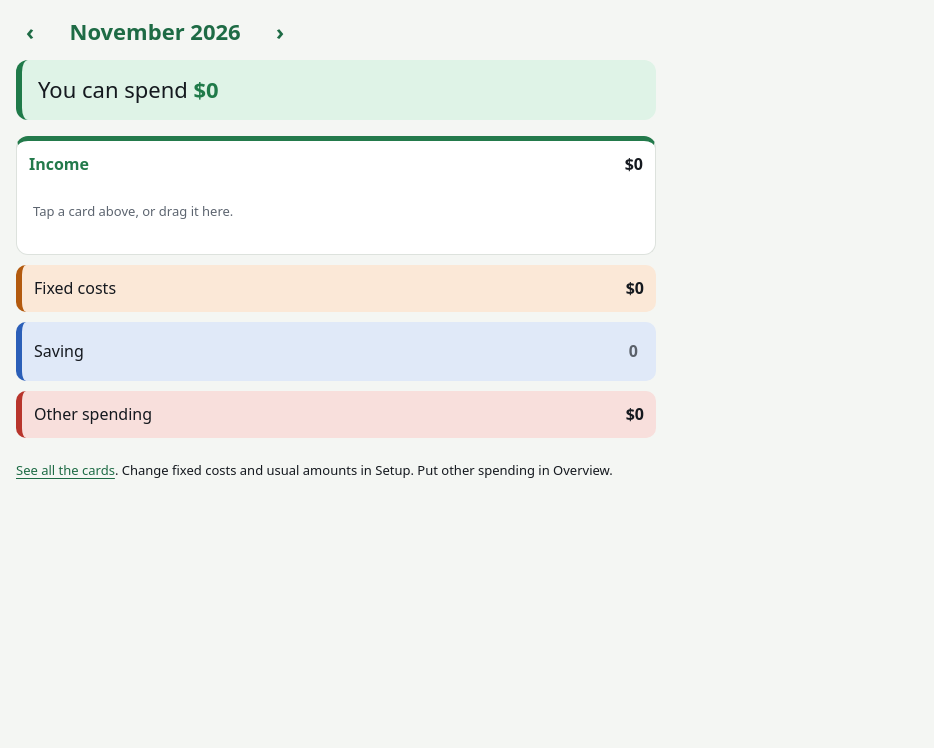
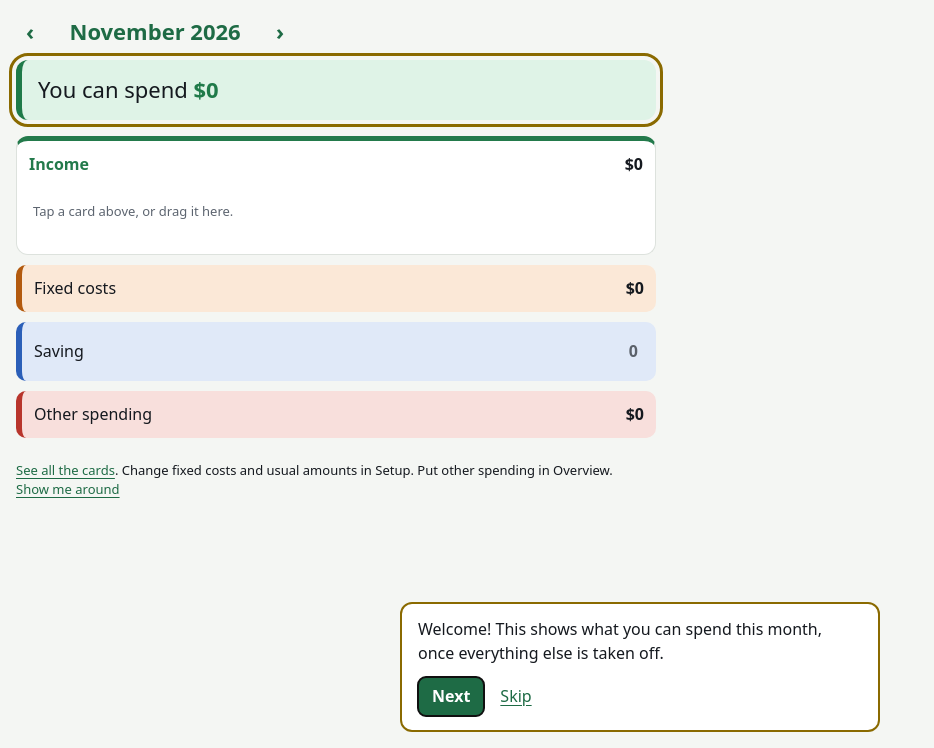
Before and after one commit to isene/spare, a Flask app: page /m/2026-11 in a window 1280 px wide. Shown: the part 52-800 px from the top of the page, without its empty margins (0-934 px from the left). Run offline with Flask 3, Linux system fonts and the light colour scheme; the visitor is signed in with stand-in values (Sample User, id 1); tables that the repository leaves empty hold one stand-in row (values such as "Sample post").

Commit message:
A first-visit tour on Plan, and tick boxes that show in dark mode (0.4.0)
The tour rings one part of Plan at a time and says what it does; "Vis meg
rundt" starts it again. The browser's own tick box drew a white tick on the
light colours of dark mode, so the box is now drawn in the card's colour.

Co-Authored-By: Claude Opus 5.5 <noreply@anthropic.com>

```diff
--- a/app.py
+++ b/app.py
@@ -22,7 +22,7 @@ from markupsafe import Markup
 from werkzeug.middleware.proxy_fix import ProxyFix
 from werkzeug.security import check_password_hash, generate_password_hash
 
-__version__ = "0.3.1"
+__version__ = "0.4.0"
 
 ROOT = Path(__file__).resolve().parent
 
@@ -167,6 +167,34 @@ WORDS = {
     "plan_help": (
         "Faste utgifter og vanlige beløp endrer du i Oppsett. Annet du bruker, legger du inn i Oversikt.",
         "Change fixed costs and usual amounts in Setup. Put other spending in Overview.",
+    ),
+    "tour": ("Vis meg rundt", "Show me around"),
+    "tour_next": ("Neste", "Next"),
+    "tour_done": ("Ferdig", "Done"),
+    "tour_skip": ("Hopp over", "Skip"),
+    "tour_1": (
+        "Velkommen! Her ser du hva du kan bruke denne måneden, når alt annet er trukket fra.",
+        "Welcome! This shows what you can spend this month, once everything else is taken off.",
+    ),
+    "tour_2": (
+        "Trykk på en farget knapp for å legge inn en inntekt, og skriv beløpet. Alt lagres med en gang.",
+        "Tap a coloured button to add income, then type the amount. Everything saves at once.",
+    ),
+    "tour_3": (
+        "Faste utgifter, som husleie, kommer inn i hver ny måned av seg selv. Du velger dem i Oppsett.",
+        "Fixed costs, such as rent, come into each new month by themselves. You pick them in Setup.",
+    ),
+    "tour_4": (
+        "Skriv hva du vil spare denne måneden. Det går til sparekontoen.",
+        "Type what you want to save this month. It goes to your savings account.",
+    ),
+    "tour_5": (
+        "Annet du bruker, som mat og klær, legger du inn i Oversikt. Der ser du også hva du har spart i år.",
+        "Put other spending, such as food and clothes, in Overview. It also shows what you saved this year.",
+    ),
+    "tour_6": (
+        "I Oppsett velger du korttyper, kontoer, språk og valuta. Omvisningen finner du nederst på Plan.",
+        "In Setup you pick card types, accounts, language and currency. The tour is at the foot of Plan.",
     ),
     "rest_here": ("Resten går hit", "The rest goes here"),
     "usual_amount": ("Vanlig beløp", "Usual amount"),
--- a/pyproject.toml
+++ b/pyproject.toml
@@ -1,6 +1,6 @@
 [project]
 name = "spare"
-version = "0.3.1"
+version = "0.4.0"
 description = "A simple monthly budget on coloured cards: income, expenses, and the accounts the rest goes to."
 license = { text = "Unlicense" }
 requires-python = ">=3.8"
--- a/static/spare.js
+++ b/static/spare.js
@@ -1,6 +1,6 @@
 // spare: save a field, box or choice the moment it changes, without a page reload; keep the
 // scroll place when the page does reload; let a card type be dragged into the month as well
-// as tapped. No timers.
+// as tapped; show a short tour on the first visit. No timers.
 
 const SPOT = "spare-scroll";
 
@@ -132,3 +132,43 @@ document.addEventListener("click", (e) => {
   }
   for (const help of document.querySelectorAll(".install p")) help.hidden = help.id !== button.dataset.install;
 });
+
+// The tour: on the first visit to the plan, a box at the bottom explains one part at a time
+// and rings it. "Show me around" at the foot of the plan starts it again.
+const tour = document.getElementById("tour");
+if (tour) {
+  const steps = [...tour.querySelectorAll("[data-for]")];
+  let at = -1;
+  const show = (i) => {
+    for (const old of document.querySelectorAll(".toured")) old.classList.remove("toured");
+    steps.forEach((step, n) => (step.hidden = n !== i));
+    at = i;
+    if (i < 0 || i >= steps.length) {
+      tour.close();
+      try {
+        localStorage.setItem("spare-tour", "seen");
+      } catch (e) {}
+      return;
+    }
+    const part = document.querySelector(steps[i].dataset.for);
+    if (part) {
+      part.classList.add("toured");
+      part.scrollIntoView({ block: "center" });
+    }
+    const last = i === steps.length - 1;
+    tour.querySelector("[data-next]").textContent = last ? tour.dataset.wordDone : tour.dataset.wordNext;
+    if (!tour.open) tour.show();
+  };
+  tour.addEventListener("click", (e) => {
+    if (e.target.closest("[data-next]")) show(at + 1);
+    if (e.target.closest("[data-skip]")) show(-1);
+  });
+  document.addEventListener("click", (e) => {
+    if (e.target.closest("[data-tour]")) show(0);
+  });
+  let seen = "seen";
+  try {
+    seen = localStorage.getItem("spare-tour");
+  } catch (e) {}
+  if (!seen) show(0);
+}
--- a/static/style.css
+++ b/static/style.css
@@ -148,7 +148,15 @@ main { padding: 16px; }
 .newrow { display: flex; flex-wrap: wrap; align-items: center; gap: 8px; margin-top: 12px; }
 .newrow label { display: flex; align-items: center; gap: 6px; }
 .newrow .amount { width: 9em; }
-.typerow label.check input, .newrow .check input { width: auto; accent-color: var(--c); }
+/* A drawn tick box: the browser's own puts a white tick on the light colours of dark mode */
+label.check input[type=checkbox] { appearance: none; display: inline-grid; place-content: center;
+  width: 20px; height: 20px; margin: 0; padding: 0; border: 2px solid var(--c, var(--brand));
+  border-radius: 5px; background: var(--panel); cursor: pointer; }
+label.check input[type=checkbox]::before { content: ""; width: 12px; height: 12px; background: var(--on);
+  clip-path: polygon(14% 44%, 0 65%, 50% 100%, 100% 16%, 80% 0, 43% 62%); visibility: hidden; }
+label.check input[type=checkbox]:checked { background: var(--c, var(--brand)); }
+label.check input[type=checkbox]:checked::before { visibility: visible; }
+label.check input[type=checkbox]:focus-visible { outline: 2px solid var(--fg); outline-offset: 2px; }
 
 /* Login, invite, password */
 .box { display: grid; gap: 12px; max-width: 420px; margin: 32px auto; padding: 20px;
@@ -179,3 +187,12 @@ td { padding: 8px 10px 8px 0; border-bottom: 1px solid var(--line); overflow-wra
   .cols.two { display: grid; grid-template-columns: 1fr; margin: 0; padding: 0; overflow: visible; }
 }
 .card input::placeholder { color: var(--fg); opacity: .65; }
+
+/* The tour: a box at the bottom, and a ring around the part it explains */
+.tour { position: fixed; inset: auto 16px 16px; z-index: 40; max-width: 480px; margin: 0 auto;
+  padding: 14px 16px; border: 2px solid var(--yellow); border-radius: 12px; background: var(--panel);
+  color: var(--fg); }
+.tour p { margin: 0 0 12px; }
+.tour div { display: flex; align-items: center; gap: 16px; }
+.toured { outline: 3px solid var(--yellow); outline-offset: 4px; }
+header .toured { outline-color: #f6eec9; }
--- a/templates/base.html
+++ b/templates/base.html
@@ -18,8 +18,8 @@
     {% if me %}
     {% set shown = month if month is defined else this_month %}
     <a href="{{ url_for('month', month=shown) }}"{% if request.endpoint == 'month' %} class="on"{% endif %}>{{ t('plan') }}</a>
-    <a href="{{ url_for('cards', month=shown) }}"{% if request.endpoint == 'cards' %} class="on"{% endif %}>{{ t('overview') }}</a>
-    <a href="{{ url_for('setup') }}"{% if request.endpoint == 'setup' %} class="on"{% endif %}>{{ t('setup') }}</a>
+    <a id="nav-overview" href="{{ url_for('cards', month=shown) }}"{% if request.endpoint == 'cards' %} class="on"{% endif %}>{{ t('overview') }}</a>
+    <a id="nav-setup" href="{{ url_for('setup') }}"{% if request.endpoint == 'setup' %} class="on"{% endif %}>{{ t('setup') }}</a>
     {% if me.is_admin %}<a href="{{ url_for('admin') }}"{% if request.endpoint == 'admin' %} class="on"{% endif %}>{{ t('users') }}</a>{% endif %}
     {% endif %}
     <form method="post" action="{{ url_for('prefs') }}" class="inline">
--- a/templates/plan.html
+++ b/templates/plan.html
@@ -7,13 +7,21 @@
   <p id="left" class="left {{ 'up' if left >= 0 else 'down' }}" data-fresh>{{ t('can_spend') }} <strong>{{ money(left) }}</strong></p>
   {{ column('in', t('income'), total_in) }}
   <p class="card line out" id="fixed" data-fresh><span>{{ t('fixed_costs') }}</span><strong>{{ money(-fixed) }}</strong></p>
-  <form method="post" action="{{ url_for('set_saving', month=month) }}" class="card line acc" data-live>
+  <form method="post" action="{{ url_for('set_saving', month=month) }}" class="card line acc" id="saving-row" data-live>
     <input type="hidden" name="csrf" value="{{ csrf }}">
     <label for="saving">{{ t('saving') }}</label>
     <input id="saving" name="saving" class="amount" inputmode="decimal" value="{{ plain(saving) }}" placeholder="0">
     <button class="vh">{{ t('save') }}</button>
   </form>
   <p class="card line c-red" id="other" data-fresh><span>{{ t('other_spending') }}</span><strong>{{ money(-other) }}</strong></p>
-  <p class="small"><a href="{{ url_for('cards', month=month) }}">{{ t('see_cards') }}</a>. {{ t('plan_help') }}</p>
+  <p class="small"><a href="{{ url_for('cards', month=month) }}">{{ t('see_cards') }}</a>. {{ t('plan_help') }}
+    <button type="button" class="link" data-tour>{{ t('tour') }}</button></p>
 </div>
+<dialog id="tour" class="tour" data-word-next="{{ t('tour_next') }}" data-word-done="{{ t('tour_done') }}" aria-label="{{ t('tour') }}">
+  {% for part in ('#left', '#in', '#fixed', '#saving-row', '#nav-overview', '#nav-setup') %}
+  <p data-for="{{ part }}" hidden>{{ t('tour_' ~ loop.index) }}</p>
+  {% endfor %}
+  <div><button type="button" data-next>{{ t('tour_next') }}</button>
+  <button type="button" class="link" data-skip>{{ t('tour_skip') }}</button></div>
+</dialog>
 {% endblock %}
```
Also changed, not shown: tests/test_app.py (+10 -0 lines), CHANGELOG.md, README.md.
